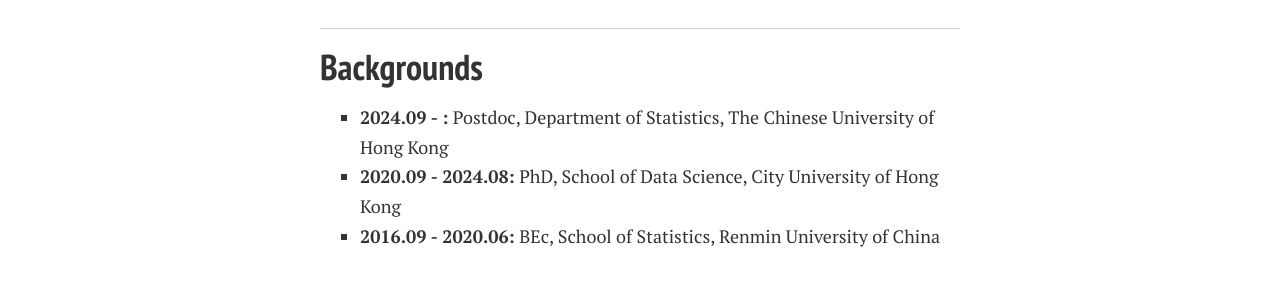
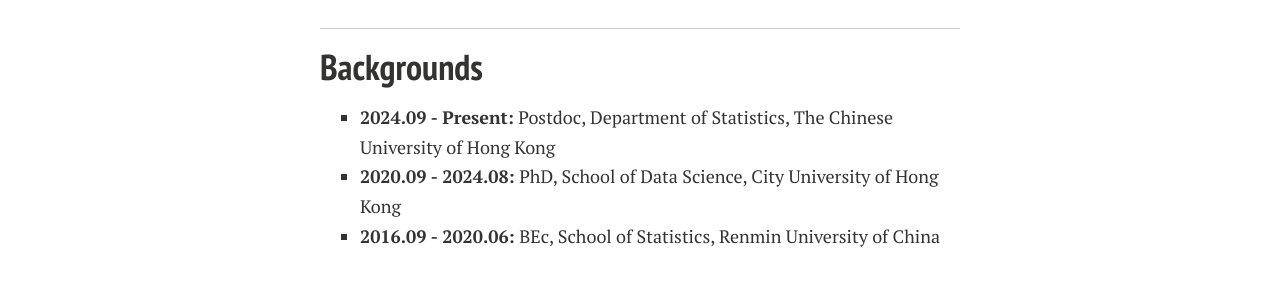
Before and after one commit to YLKnight/YLKnight.github.io, a Jekyll site: the page built from index.md, in a window 1280 px wide. Shown: the part 354-654 px from the top of the page. Built offline with Jekyll 4.4.1, drawn with Linux system fonts in a browser that asks for light colours; nearby versions of some CDN libraries; comment, search, counter and statistics services are not loaded; a style sheet for code colours, icons or effects is not loaded; our own code applies the rules of GitHub Pages for plain Markdown files.

Commit message:
Update index.md

```diff
--- a/index.md
+++ b/index.md
@@ -16,7 +16,7 @@
 
 ## Backgrounds
 
-- **2024.09 - :** Postdoc, Department of Statistics, The Chinese University of Hong Kong
+- **2024.09 - Present:** Postdoc, Department of Statistics, The Chinese University of Hong Kong
 - **2020.09 - 2024.08:** PhD, School of Data Science, City University of Hong Kong
 - **2016.09 - 2020.06:** BEc, School of Statistics, Renmin University of China
 
```
